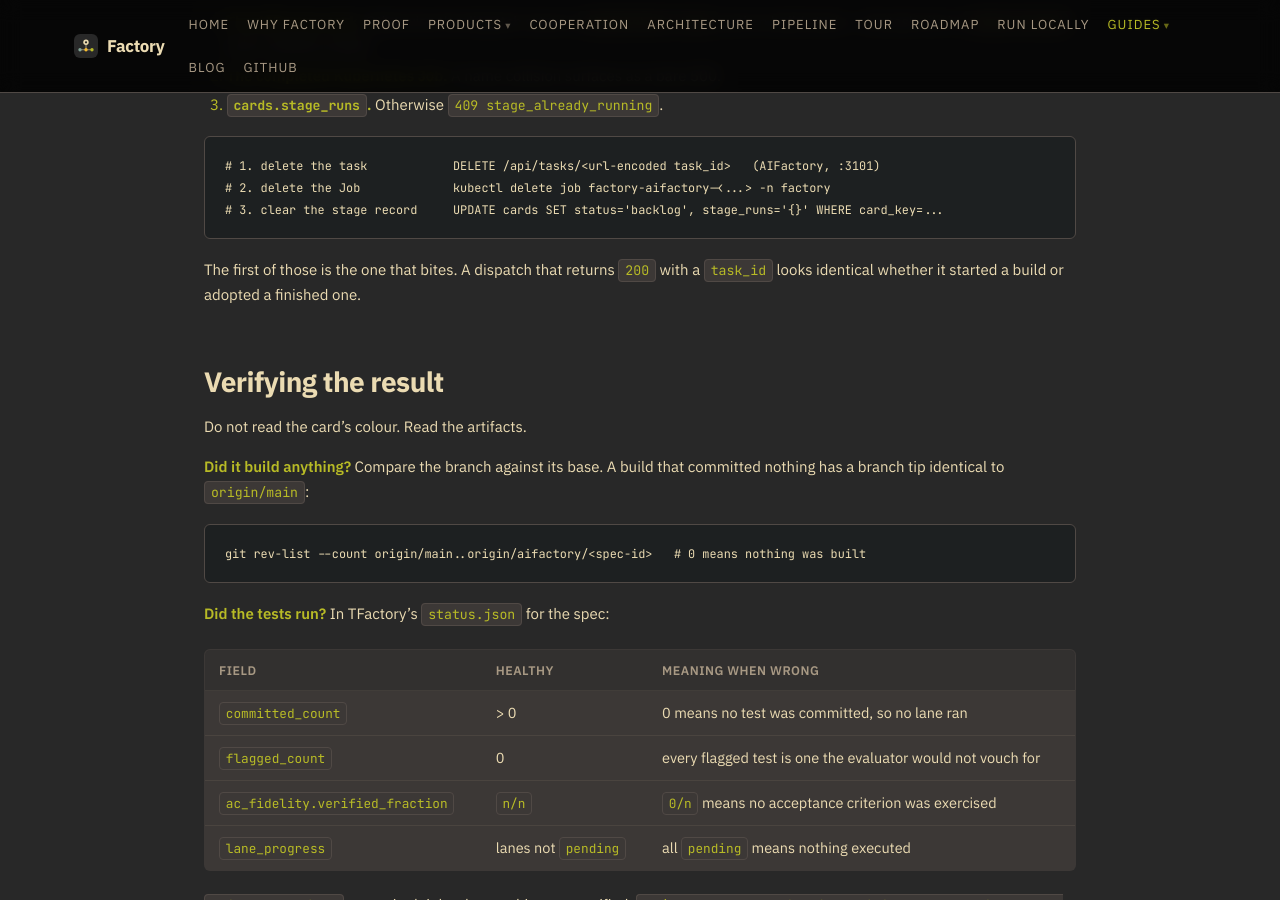
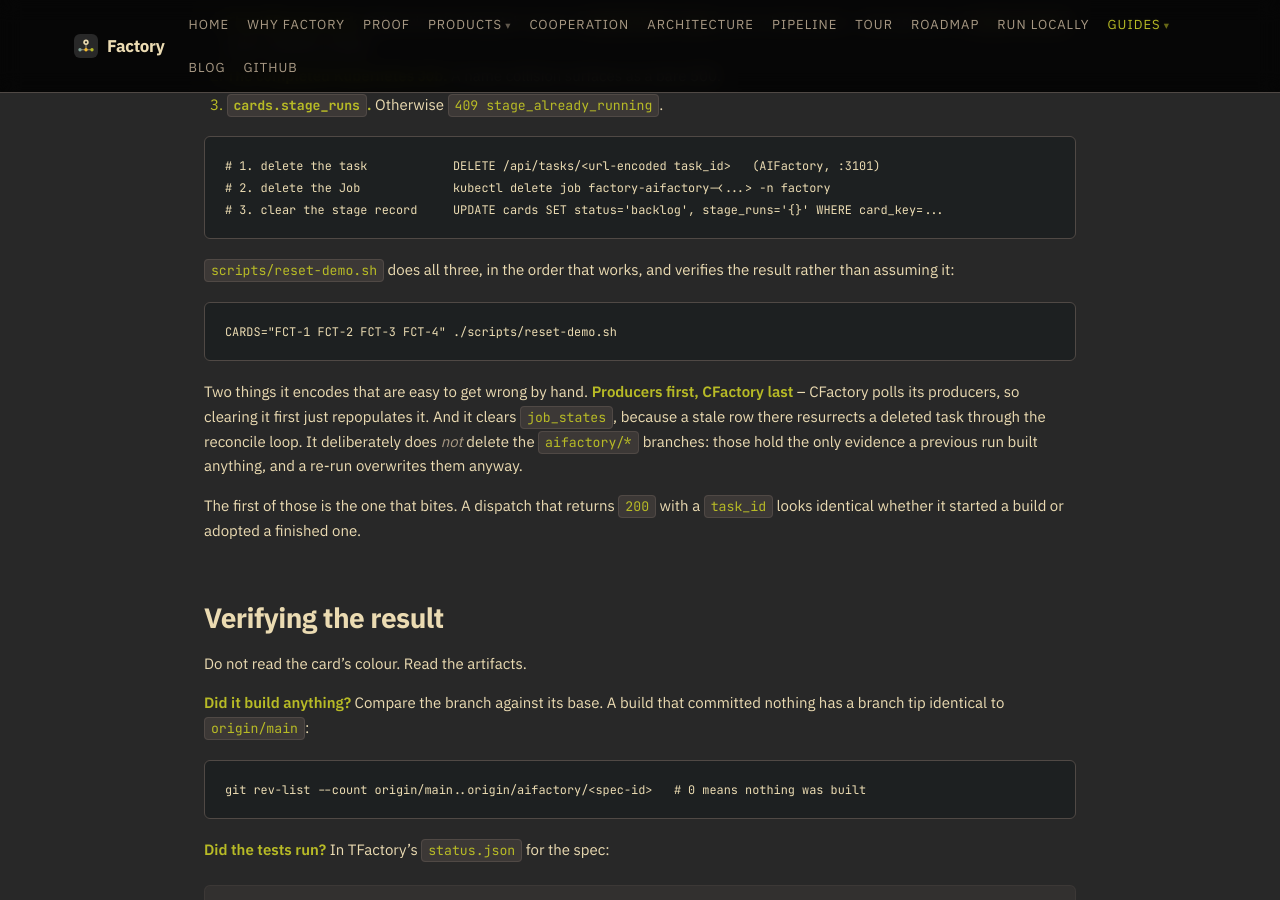
Before and after one commit to olafkfreund/Factory, a Jekyll site: the page built from docs/guides/demo-runbook.md, in a window 1280 px wide and 900 px high, scrolled down 2850 px. Built offline with Jekyll 4.4.1, drawn with Linux system fonts in a browser that asks for light colours.

Commit message:
docs(guides): the reset script the runbook tells you to run
The runbook listed the three things a re-run must clear and left the reader to
do them by hand. Each has a failure mode that returns success: skip the task
delete and the dispatch adopts a finished task, skip the Job delete and you get
a bare 500 from a name collision, skip `stage_runs` and you get 409
stage_already_running.

Two more the prose could not carry. CFactory POLLS its producers, so clearing
it first repopulates it -- producers first, CFactory last. And `job_states` has
to go, or the reconcile loop resurrects a task you just deleted.

It verifies instead of assuming: re-reads the cards afterwards and exits
non-zero if any is still undispatchable. It also execs `-c aifactory`
explicitly, because container 0 is `cred-sync` and a bare exec lands in the
sidecar and reports an empty filesystem, which reads as "already clean".

Leaves the aifactory/* branches alone -- they hold the only evidence a previous
run built anything, and a re-run overwrites them.

Co-Authored-By: Claude Opus 5 <noreply@anthropic.com>
Claude-Session: https://claude.ai/code/session_01RUpkhNpMJJiTKequB4qZaY

````diff
--- a/docs/guides/demo-runbook.md
+++ b/docs/guides/demo-runbook.md
@@ -121,6 +121,20 @@ return success while building nothing**:
 # 3. clear the stage record     UPDATE cards SET status='backlog', stage_runs='{}' WHERE card_key=...
 ```
 
+`scripts/reset-demo.sh` does all three, in the order that works, and verifies
+the result rather than assuming it:
+
+```bash
+CARDS="FCT-1 FCT-2 FCT-3 FCT-4" ./scripts/reset-demo.sh
+```
+
+Two things it encodes that are easy to get wrong by hand. **Producers first,
+CFactory last** -- CFactory polls its producers, so clearing it first just
+repopulates it. And it clears `job_states`, because a stale row there
+resurrects a deleted task through the reconcile loop. It deliberately does
+*not* delete the `aifactory/*` branches: those hold the only evidence a
+previous run built anything, and a re-run overwrites them anyway.
+
 The first of those is the one that bites. A dispatch that returns `200` with a
 `task_id` looks identical whether it started a build or adopted a finished one.
 
````
Also changed, not shown: 1 other file.
